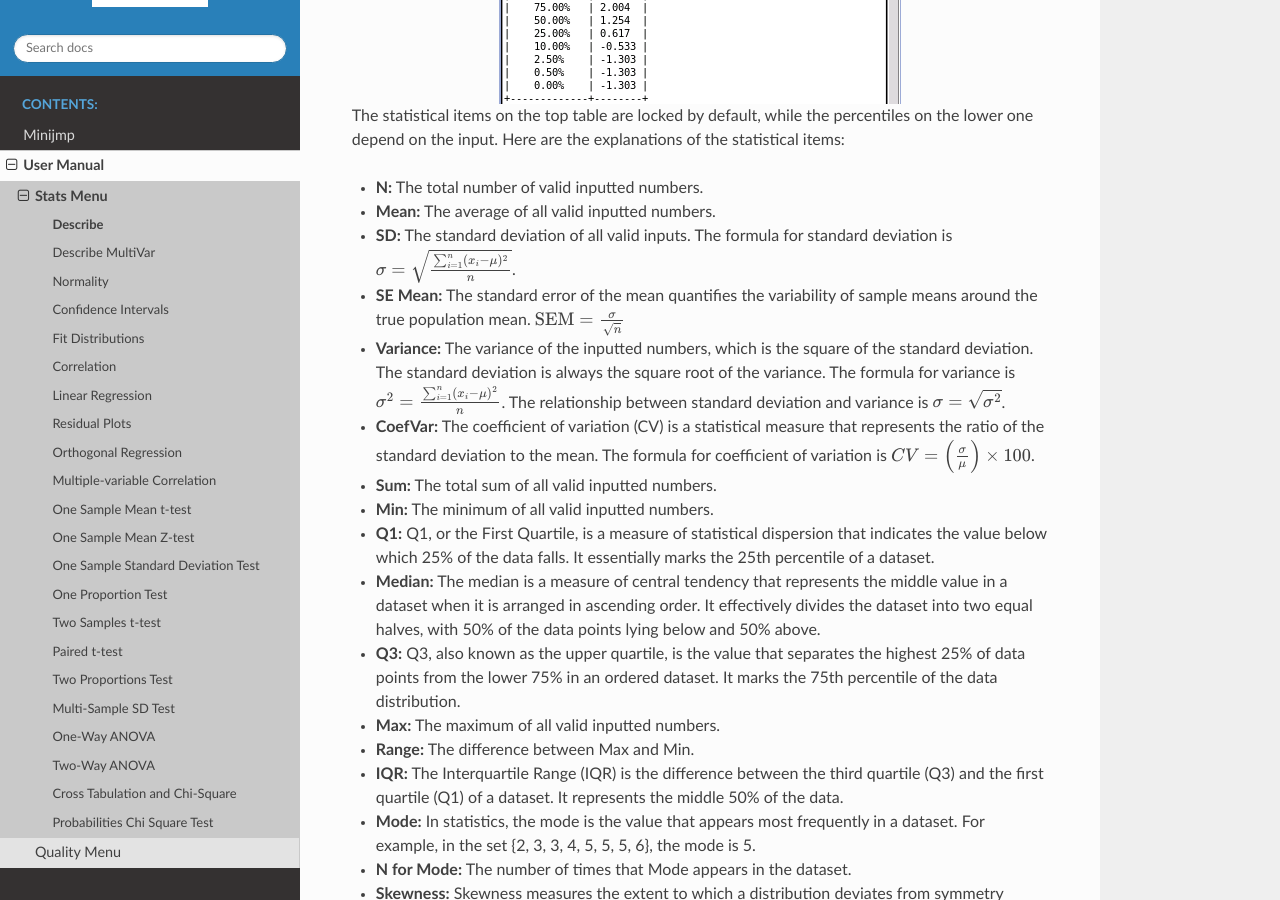
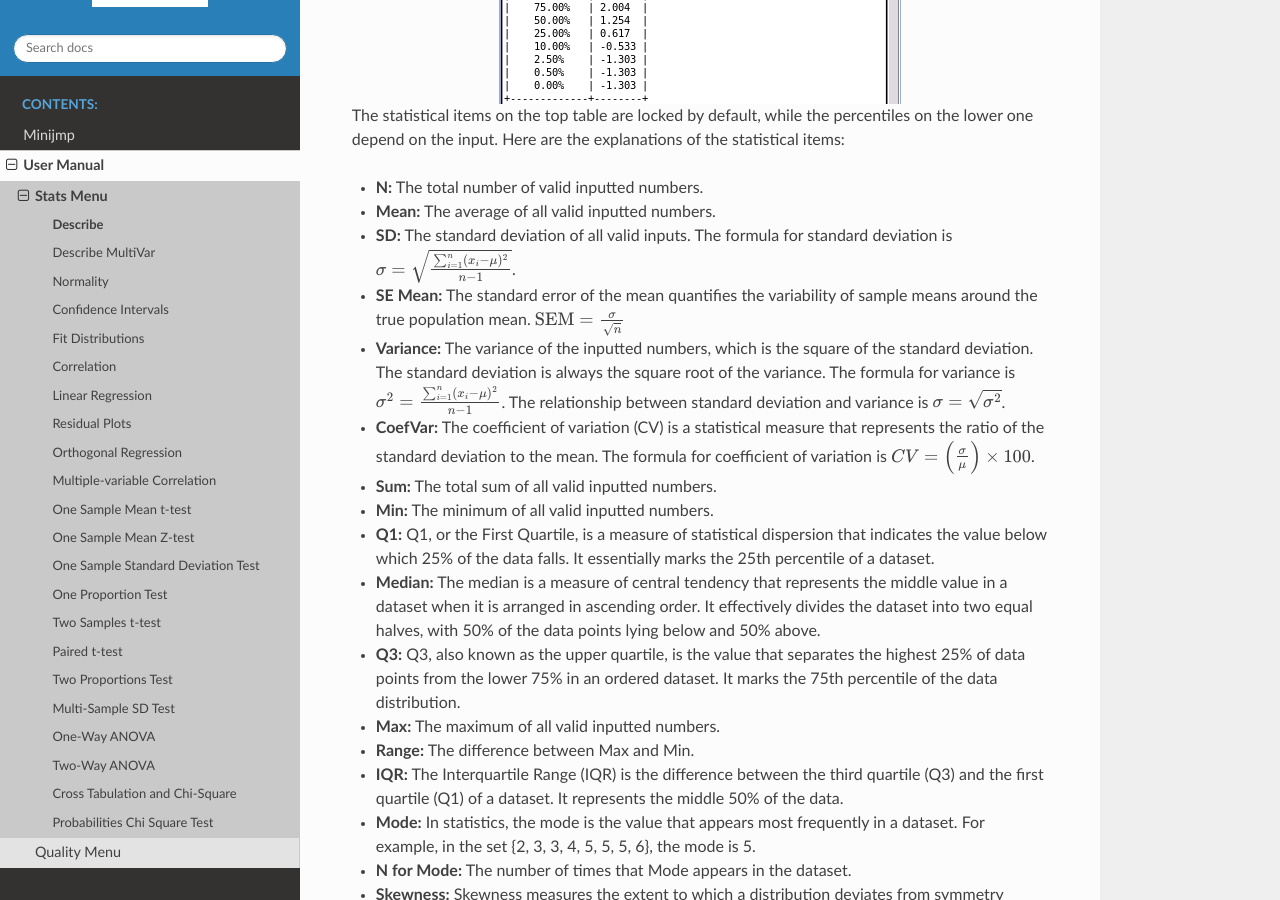
Before and after one commit to garrydu/Minijmp, a Sphinx documentation site: the page built from docs/usage/describe.rst, in a window 1280 px wide and 900 px high, scrolled down 850 px. Built offline with Sphinx 7.4.7 and the Read the Docs theme 3.1.0, drawn with Linux system fonts in a browser that asks for light colours.

Commit message:
fix describe

```diff
--- a/docs/usage/describe.rst
+++ b/docs/usage/describe.rst
@@ -22,11 +22,11 @@ The statistical items on the top table are locked by default, while the percenti
 
 - **Mean:** The average of all valid inputted numbers.
 
-- **SD:** The standard deviation of all valid inputs. The formula for standard deviation is :math:`\sigma = \sqrt{\frac{\sum_{i=1}^{n} (x_i - \mu)^2}{n}}`.
+- **SD:** The standard deviation of all valid inputs. The formula for standard deviation is :math:`\sigma = \sqrt{\frac{\sum_{i=1}^{n} (x_i - \mu)^2}{n - 1}}`.
 
 - **SE Mean:** The standard error of the mean quantifies the variability of sample means around the true population mean. :math:`\text{SEM} = \frac{\sigma}{\sqrt{n}}`
 
-- **Variance:** The variance of the inputted numbers, which is the square of the standard deviation. The standard deviation is always the square root of the variance. The formula for variance is :math:`\sigma^2 = \frac{\sum_{i=1}^{n} (x_i - \mu)^2}{n}`. The relationship between standard deviation and variance is :math:`\sigma = \sqrt{\sigma^2}`.
+- **Variance:** The variance of the inputted numbers, which is the square of the standard deviation. The standard deviation is always the square root of the variance. The formula for variance is :math:`\sigma^2 = \frac{\sum_{i=1}^{n} (x_i - \mu)^2}{n - 1}`. The relationship between standard deviation and variance is :math:`\sigma = \sqrt{\sigma^2}`.
 
 - **CoefVar:** The coefficient of variation (CV) is a statistical measure that represents the ratio of the standard deviation to the mean. The formula for coefficient of variation is :math:`CV = \left(\frac{\sigma}{\mu}\right) \times 100`.
 
```
